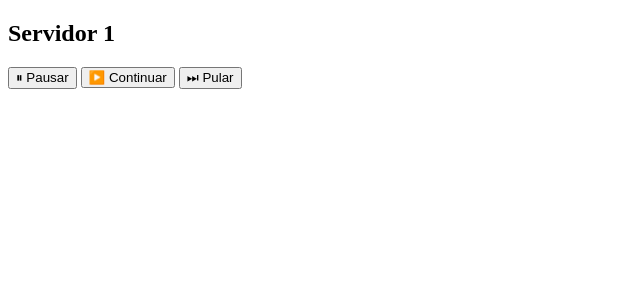
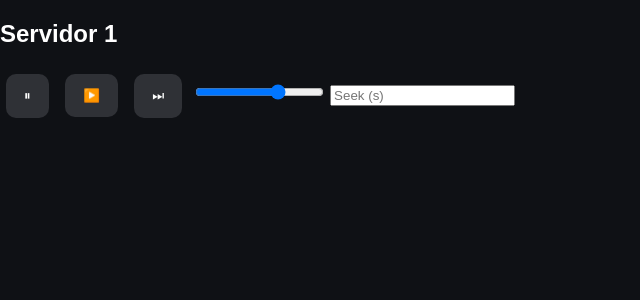
Before and after one commit to danynoire/bothbomusic, a Python web app: template templates/panel.html in a window 1280 px wide. Shown: the top 300 px of the page, without its empty margins (0-640 px from the left). Run offline with Jinja, Linux system fonts and the light colour scheme; the template is opened without the code that fills it: most values are stand-ins (such as "Sample title", 1, 10 or a date in 2020).

Commit message:
Enhance server panel with volume and seek controls
Added volume control and seek input to the server panel.

```diff
--- a/templates/panel.html
+++ b/templates/panel.html
@@ -1,33 +1,47 @@
 <!DOCTYPE html>
-<html>
+<html lang="pt-BR">
 <head>
+  <meta charset="UTF-8">
   <title>Painel do Servidor</title>
+  <link rel="stylesheet" href="/static/style.css">
 </head>
 <body>
 
 <h2>Servidor {{ guild_id }}</h2>
 
-<button onclick="send('pause')">⏸ Pausar</button>
-<button onclick="send('resume')">▶️ Continuar</button>
-<button onclick="send('skip')">⏭ Pular</button>
+<div class="controls">
+  <button onclick="send('pause')">⏸</button>
+  <button onclick="send('resume')">▶️</button>
+  <button onclick="send('skip')">⏭</button>
+
+  <input type="range" min="0" max="150" value="100"
+         onchange="send('volume', this.value)">
+
+  <input type="number" placeholder="Seek (s)"
+         onchange="send('seek', this.value)">
+</div>
 
 <pre id="state"></pre>
 
 <script>
-function send(action) {
+function send(action, value=null) {
   fetch("/api/control", {
     method: "POST",
     headers: {"Content-Type": "application/json"},
-    body: JSON.stringify({guild: "{{ guild_id }}", action})
+    body: JSON.stringify({
+      guild: "{{ guild_id }}",
+      action: action,
+      value: value
+    })
   })
 }
 
-fetch("/api/state/{{ guild_id }}")
-.then(r => r.json())
-.then(d => {
-  document.getElementById("state").innerText =
-    JSON.stringify(d, null, 2)
-})
+setInterval(() => {
+  fetch("/api/state/{{ guild_id }}")
+    .then(r => r.json())
+    .then(d => document.getElementById("state").innerText =
+      JSON.stringify(d, null, 2))
+}, 2000)
 </script>
 
 </body>
```
